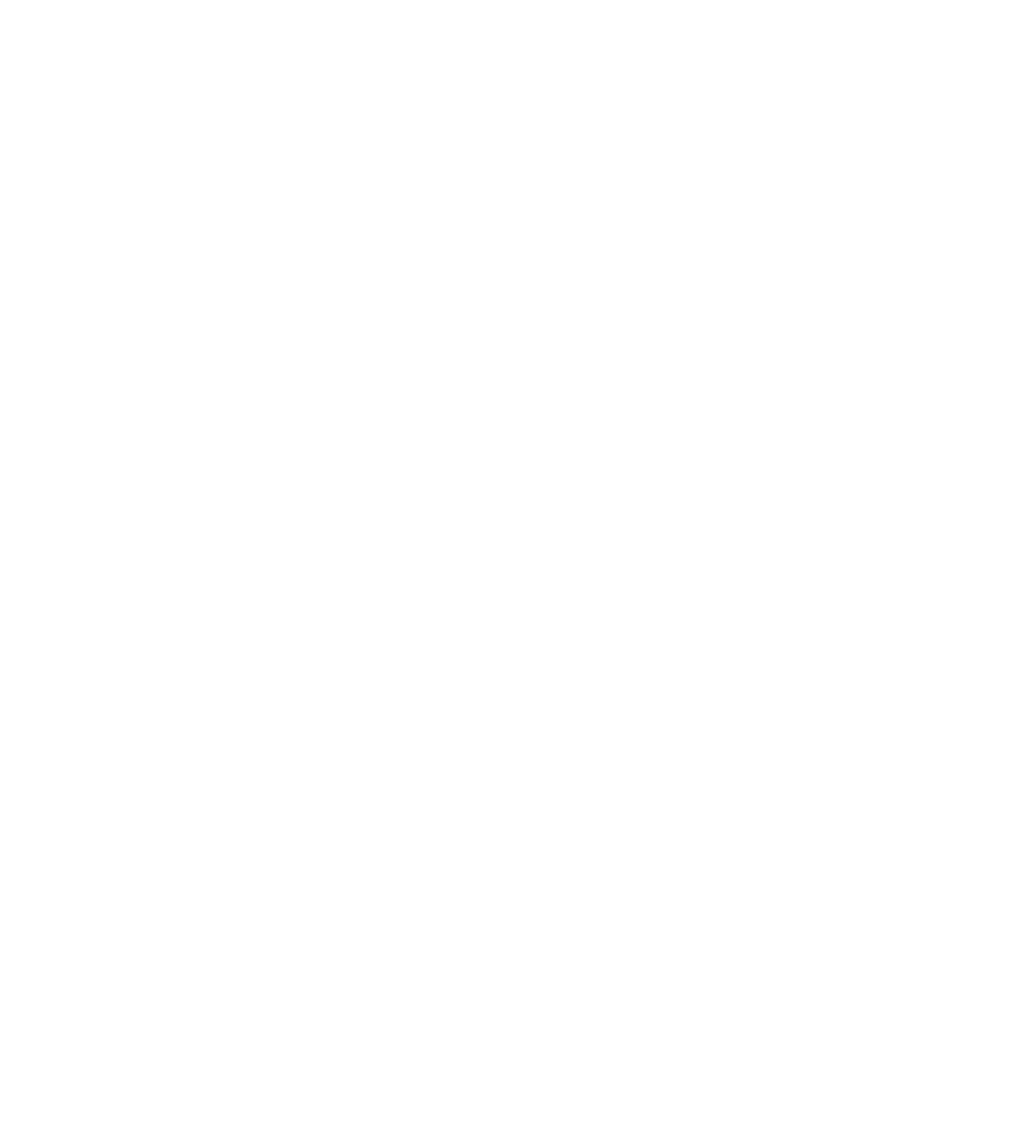
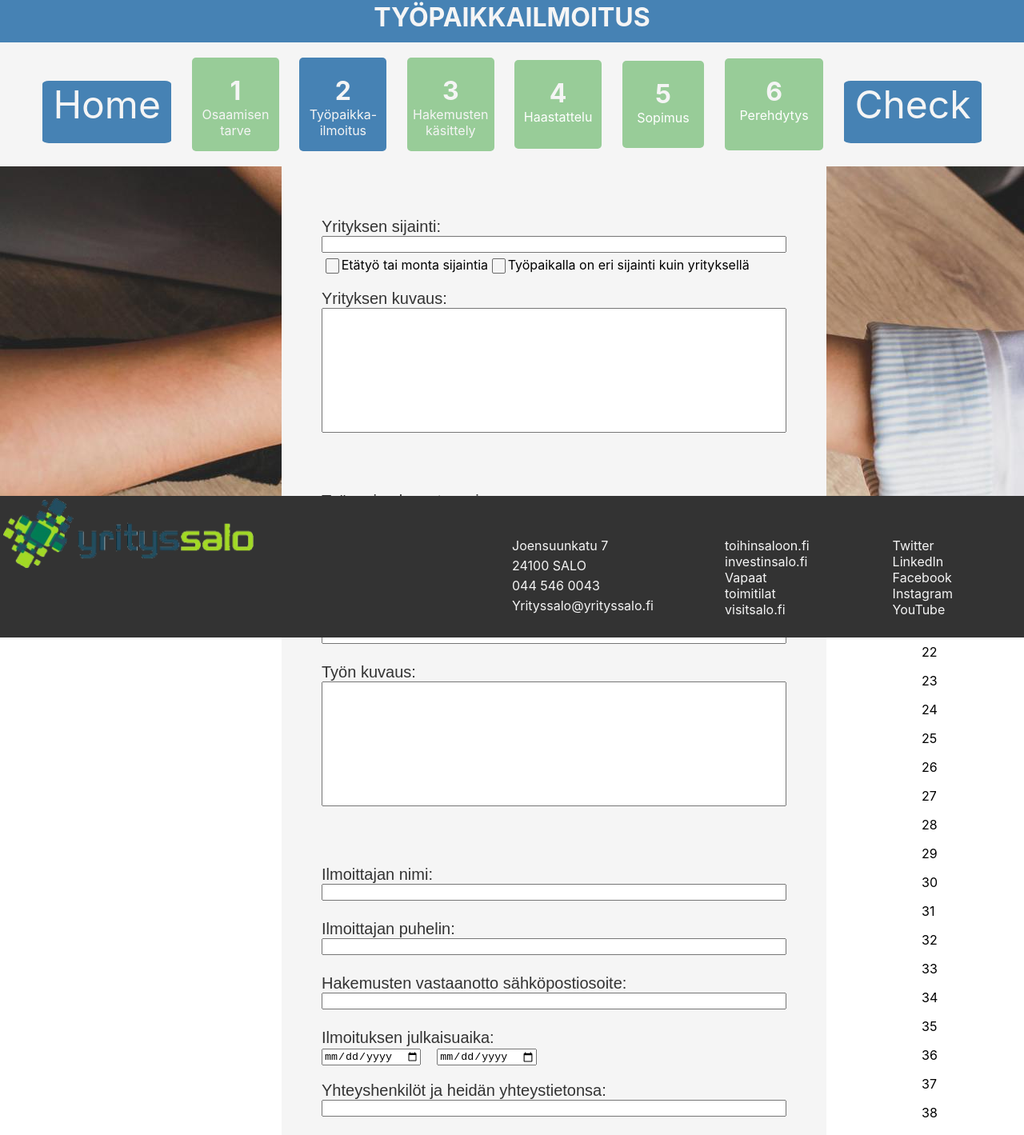
Before and after one commit to MirGitAtGitHub/RekrySalo, a React (Create React App) app in the folder rekrysalo/: page /home2 in a window 1280 px wide. Before the commit this address had no page. Shown: the part 3-1422 px from the top of the page at 80% size. Before the commit the page ends 800 px from the top, so only its background shows below. Built offline with nearby package versions, Linux system fonts and the light colour scheme.

Commit message:
Nice job :)
Yeah.

```diff
--- a/rekrysalo/src/App.css
+++ b/rekrysalo/src/App.css
@@ -311,3 +311,64 @@ input[type=checkbox]:after {
 .boxed{
   font-size: medium;
 }
+.navigation-button-arrow-right {
+  position: relative;
+  width:200px;
+  height:40px;
+  margin-right:40px;
+  color:#FFFFFF;
+  background-color:steelblue;
+  text-align:center;
+  line-height:40px;
+  float:right;
+}
+.navigation-button-arrow-text {
+    margin-top: 0px;
+    margin-bottom: 0px;
+}
+
+/*.navigation-button-arrow-right:before {
+  content:"";
+  position: absolute;
+  right: 100%;
+  top:0px;
+  width:0px;
+  height:0px;
+  border-top:20px solid transparent;
+  border-right:40px solid steelblue;
+  border-bottom:20px solid transparent;
+}*/
+
+.navigation-button-arrow-right:after {
+  content:"";
+  position: absolute;
+  left: 100%;
+  top:0px;
+  width:0px;
+  height:0px;
+  border-top:20px solid transparent;
+  border-left:40px solid steelblue;
+  border-bottom:20px solid transparent;
+}
+.navigation-button-arrow-left {
+  position: relative;
+  width:200px;
+  height:40px;
+  margin-left:40px;
+  color:#FFFFFF;
+  background-color:steelblue;
+  text-align:center;
+  line-height:40px;
+  float:left
+}
+.navigation-button-arrow-left:before {
+  content:"";
+  position: absolute;
+  right: 100%;
+  top:0px;
+  width:0px;
+  height:0px;
+  border-top:20px solid transparent;
+  border-right:40px solid steelblue;
+  border-bottom:20px solid transparent;
+}
--- a/rekrysalo/src/App.js
+++ b/rekrysalo/src/App.js
@@ -6,7 +6,8 @@ function App() {
   return (
     <BrowserRouter>
       <Routes>
-          <Route index element={<Home2 />} />
+          <Route index element={<Home />} />
+          <Route path="/home2" element={<Home2 />} />
       </Routes>
     </BrowserRouter>
   );
--- a/rekrysalo/src/modules/TopFooter.js
+++ b/rekrysalo/src/modules/TopFooter.js
@@ -1,4 +1,5 @@
 import {SquareButton} from "./SquareButton";
+import {Link} from "react-router-dom";
 export const TopFooter = (props) => {
   return (
       <>
@@ -9,45 +10,45 @@ export const TopFooter = (props) => {
               <div></div>
               <SquareButton address="" number="Home" />
 
-              <div className="box-current">
-                <a href="https://www.youtube.com" target="_blank">
+              <div className={(props.current === "1") ? "box-current" : "box"}>
+                <Link to="/">
                   <h1 className="hed">1</h1>
                   <p className="smol2">{"Osaamisen tarve"}</p>
-                </a>
+                </Link>
               </div>
 
-              <div className="box">
-                <a href="https://www.youtube.com">
+              <div className={(props.current === "2") ? "box-current" : "box"}>
+                <Link to="/home2">
                   <h1 className="hed">2</h1>
                   <p className="smol2">{"Työpaikka- ilmoitus"}</p>
-                </a>
+                </Link>
               </div>
 
-              <div className="box">
-                <a href="https://www.youtube.com">
+              <div className={(props.current === "3") ? "box-current" : "box"}>
+                <a href="https://www.youtube.com"target="_blank" rel="noreferrer">
                   <h1 className="hed">3</h1>
                   <p className="smol2">{"Hakemusten käsittely"}</p>
                 </a>
               </div>
 
-              <div className="box">
-                <a href="https://www.youtube.com">
+              <div className={(props.current === "4") ? "box-current" : "box"}>
+                <a href="https://www.youtube.com"target="_blank" rel="noreferrer">
                   <h1 className="hed">4</h1>
                   <p className="smol">{"Haastattelu"}</p>
                 </a>
               </div>
 
-              <div className="box">
-                <a href="https://www.youtube.com">
+              <div className={(props.current === "5") ? "box-current" : "box"}>
+                <a href="https://www.youtube.com"target="_blank" rel="noreferrer">
                   <h1 className="hed">5</h1>
                   <p className="smol">{"Sopimus"}</p>
                 </a>
               </div>
 
-              <div className="box">
-                <a href="https://www.youtube.com">
+              <div className={(props.current === "6") ? "box-current" : "box"}>
+                <a href="https://www.youtube.com"target="_blank" rel="noreferrer">
                   <h1 className="hed">6</h1>
-                  <p className="smol">{"Perehdys"}</p>
+                  <p className="smol">{"Perehdytys"}</p>
                 </a>
               </div>
 
--- a/rekrysalo/src/pages/Home.js
+++ b/rekrysalo/src/pages/Home.js
@@ -33,12 +33,13 @@ const Home = () => {
                 <p className="question">Arvioi budjetti rekrytoinnille:</p>
                 <textarea className="answer" rows="10" cols="70">
                 </textarea>
+                <p></p>
 
             </div>
           </div>
 
           <div className="Header">
-            <TopFooter text="OSAAMISEN TARVE" />
+            <TopFooter text="OSAAMISEN TARVE" current="1" />
           </div>
 
           <div>
--- a/rekrysalo/src/pages/Home2.js
+++ b/rekrysalo/src/pages/Home2.js
@@ -67,12 +67,15 @@ const Home2 = () => {
                 <p className="question">Yhteyshenkilöt ja heidän yhteystietonsa:</p>
                 <textarea className="answer" rows="1" cols="70" style={{"margin-bottom":"20px"}}>
                 </textarea>
+                <p></p>
+                <div class="navigation-button-arrow-left"><h2 class="navigation-button-arrow-text">EDELLINEN</h2></div>
+                <div class="navigation-button-arrow-right"><h2 class="navigation-button-arrow-text">SEURAAVA</h2></div>
 
             </div>
           </div>
 
           <div className="Header">
-            <TopFooter text="OSAAMISEN TARVE" />
+            <TopFooter text="TYÖPAIKKAILMOITUS" current="2" />
           </div>
 
           <div>
```
